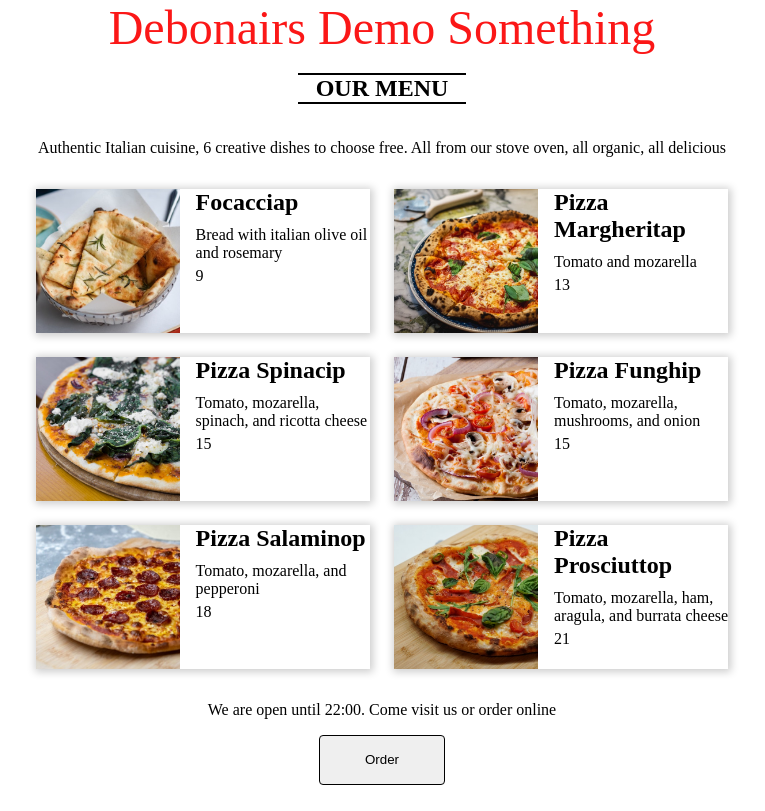
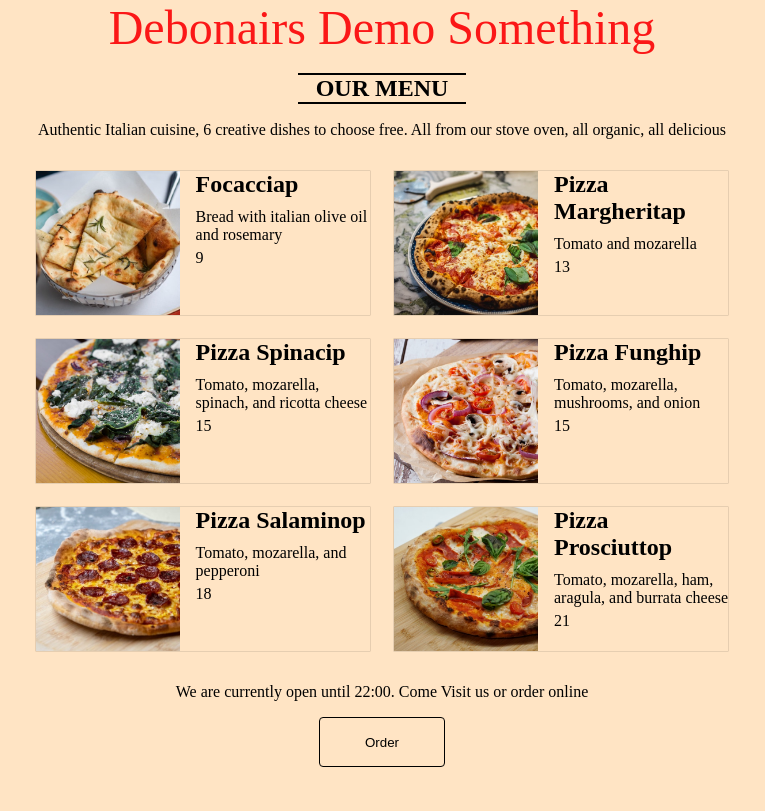
Before and after one commit to FortunateOmonuwa/Res-Menu, a React (Vite) app in the folder Debonairs-Menu/: page / in a window 1280 px wide. Shown: the whole page, without its empty margins (258-1023 px from the left). Built offline with nearby package versions, Linux system fonts and the light colour scheme.

Commit message:
add background color

```diff
--- a/Debonairs-Menu/src/App.jsx
+++ b/Debonairs-Menu/src/App.jsx
@@ -17,13 +17,14 @@ function App() {
   const hour = new Date().getHours();
   const open = 8;
   const closed = 22;
+  const isOpen = hour < closed && hour >= open;
 
   return (
     <div className="main">
       <div className="main-header">
         <Header />
         <h2 className="our-menu">OUR MENU</h2>
-        <p>{hour > closed && `We are currently closed`}</p>
+
         <p className="menu-des">
           Authentic Italian cuisine, 6 creative dishes to choose free. All from
           our stove oven, all organic, all delicious
@@ -32,8 +33,11 @@ function App() {
       <div className="pizza-list">{pizzas}</div>
 
       <p className="footer">
-        We are open until 22:00. Come visit us or order online
+        {hour < closed &&
+          hour >= open &&
+          `We are currently open until ${closed}:00. Come Visit us or order online`}
       </p>
+      <p>{hour > closed && `We are currently closed`}</p>
       <Button />
     </div>
   );
--- a/Debonairs-Menu/src/index.css
+++ b/Debonairs-Menu/src/index.css
@@ -5,6 +5,7 @@
   box-sizing: border-box;
   text-decoration: none;
   outline: none;
+  background-color: bisque;
 }
 
 img {
@@ -45,7 +46,7 @@ img {
 }
 .main .pizza-list .pizzas {
   display: flex;
-  box-shadow: 1px 1px 8px 2px rgba(0, 0, 0, 0.2);
+  box-shadow: 0px 0px 0px 0.5px rgba(0, 0, 0, 0.2);
   gap: 1em;
   transition: all 0.8s ease-in-out;
 }
@@ -57,6 +58,7 @@ img {
 }
 .main .pizza-list .pizzas:hover {
   transform: translateY(3px);
+  box-shadow: 1px 1px 8px 2px rgba(0, 0, 0, 0.2);
 }
 .main .footer {
   text-align: center;
--- a/Debonairs-Menu/src/index.scss
+++ b/Debonairs-Menu/src/index.scss
@@ -5,6 +5,7 @@
     box-sizing: border-box;
     text-decoration: none;
     outline: none;
+    background-color: bisque;
 }
 img {
     height: 9em !important;
@@ -45,7 +46,7 @@ img {
 
         .pizzas {
             display: flex;
-            box-shadow: 1px 1px 8px 2px rgba(0, 0, 0, 0.2);
+            box-shadow: 0px 0px 0px 0.5px rgba(0, 0, 0, 0.2);
             gap: 1em;
             transition: all 0.8s ease-in-out;
             .content {
@@ -59,6 +60,7 @@ img {
 
             &:hover {
                 transform: translateY(3px);
+                box-shadow: 1px 1px 8px 2px rgba(0, 0, 0, 0.2);
             }
         }
     }
```
Also changed, not shown: 1 other file (tests, documents, lock files or other folders).
